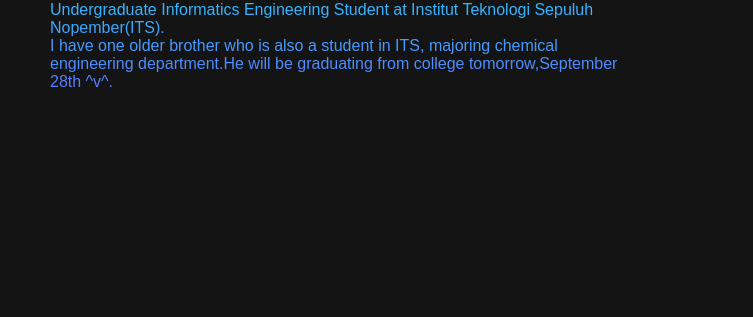
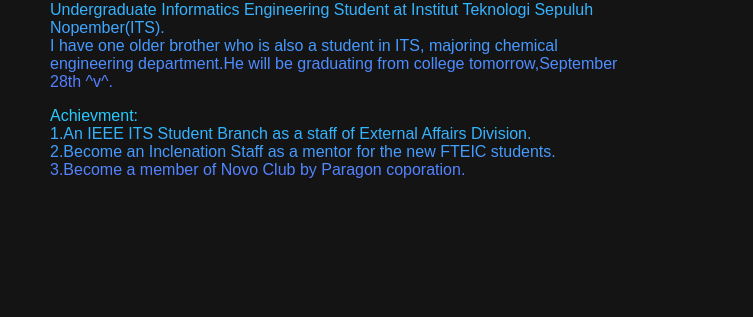
Before and after one commit to Mecoharu/EF234301, a plain HTML site: page profile.html in a window 1280 px wide. Shown: the part 208-525 px from the top of the page, 0-753 px from the left. Drawn offline with Linux system fonts and the light colour scheme; grey boxes are pictures that could not be loaded.

Commit message:
Update profile.html

```diff
--- a/profile.html
+++ b/profile.html
@@ -41,6 +41,11 @@
                  <br>My name is Kinar Naila Fauziah,born in Bogor October 29 2004, and I am an
                  Undergraduate Informatics Engineering Student at Institut Teknologi Sepuluh Nopember(ITS).
                 <br>I have one older brother who is also a student in ITS, majoring chemical engineering department.He will be graduating from college tomorrow,September 28th ^v^. </p>
+                <p> Achievment:
+                <br>1.An IEEE ITS Student Branch as a staff of External Affairs Division.
+                <br>2.Become an Inclenation Staff as a mentor for the new FTEIC students.
+                <br>3.Become a member of Novo Club by Paragon coporation.
+                </p>
             </div>
             <div class="main__image2">
                 <img src="images/kinar its.jpg" alt="pic profile" id="main">
```
